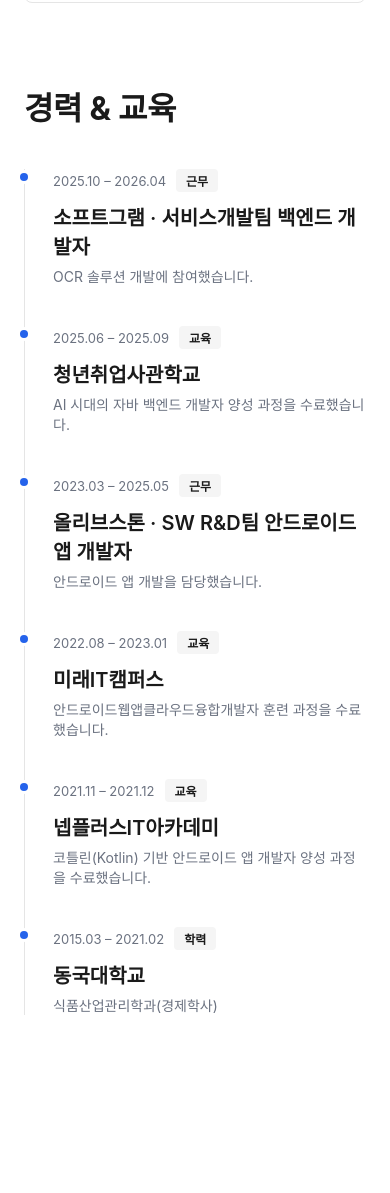
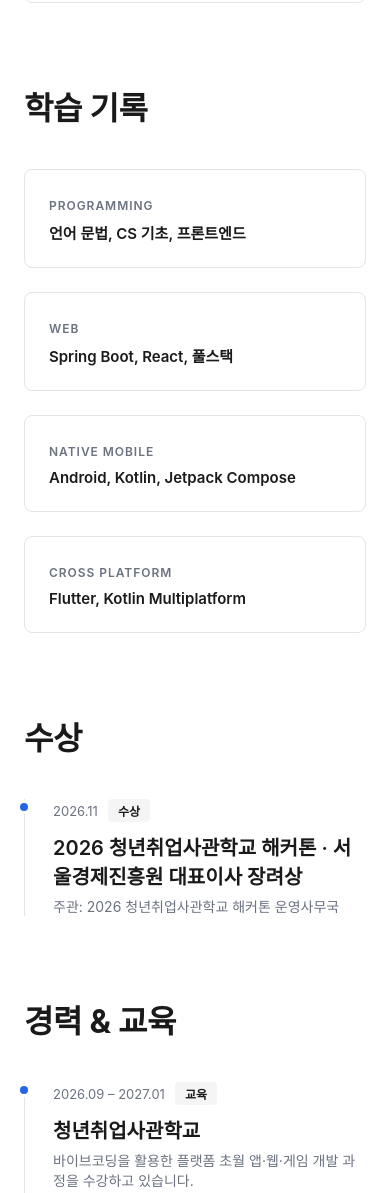
Before and after one commit to koolunkle-archive/project-hub, a plain HTML site: page about.html in a window 390 px wide. Shown: the part 2208-3401 px from the top of the page. Before the commit the page ends 3343 px from the top, so only its background shows below. Drawn offline with Linux system fonts and the light colour scheme; a web font is replaced by a local one.

Commit message:
feat: 경력·수상·학습 기록을 추가하고 프로젝트 상세 정보 정리
- 경력 & 교육에 청년취업사관학교 바이브코딩 플랫폼 초월 앱·웹·게임 개발 과정 추가
- 2026 청년취업사관학교 해커톤 장려상 수상 섹션 추가
- 학습 기록 저장소 4곳으로 가는 링크 섹션 추가
- 약올림 링크를 조직의 저장소 4개로 바꾸고 기술적 도전 내용과 서버 기술 태그 추가
- 내용이 없는 트러블슈팅·회고 섹션은 표시하지 않도록 변경
- Cinema Storage, 구독in 링크를 native-mobile-archive 경로로 수정

```diff
--- a/about.html
+++ b/about.html
@@ -117,9 +117,84 @@
       </div>
     </section>
 
+    <section class="about-section">
+      <h2 class="about-section-title">학습 기록</h2>
+      <div class="contact-grid is-two-col">
+        <a
+          class="contact-card"
+          href="https://github.com/koolunkle/programming-archieve"
+          target="_blank"
+          rel="noopener"
+          data-reveal
+        >
+          <span class="contact-label">PROGRAMMING</span>
+          <span class="contact-value">언어 문법, CS 기초, 프론트엔드</span>
+        </a>
+        <a
+          class="contact-card"
+          href="https://github.com/koolunkle/web-archive"
+          target="_blank"
+          rel="noopener"
+          data-reveal
+        >
+          <span class="contact-label">WEB</span>
+          <span class="contact-value">Spring Boot, React, 풀스택</span>
+        </a>
+        <a
+          class="contact-card"
+          href="https://github.com/koolunkle/native-mobile-archive"
+          target="_blank"
+          rel="noopener"
+          data-reveal
+        >
+          <span class="contact-label">NATIVE MOBILE</span>
+          <span class="contact-value">Android, Kotlin, Jetpack Compose</span>
+        </a>
+        <a
+          class="contact-card"
+          href="https://github.com/koolunkle/cross-platform-archive"
+          target="_blank"
+          rel="noopener"
+          data-reveal
+        >
+          <span class="contact-label">CROSS PLATFORM</span>
+          <span class="contact-value">Flutter, Kotlin Multiplatform</span>
+        </a>
+      </div>
+    </section>
+
+    <section class="about-section">
+      <h2 class="about-section-title">수상</h2>
+      <ol class="timeline">
+        <li class="timeline-item" data-reveal>
+          <span class="timeline-dot"></span>
+          <div class="timeline-meta">
+            <span class="timeline-date">2026.11</span>
+            <span class="timeline-type">수상</span>
+          </div>
+          <h3 class="timeline-title">
+            2026 청년취업사관학교 해커톤 · 서울경제진흥원 대표이사 장려상
+          </h3>
+          <p class="timeline-desc">주관: 2026 청년취업사관학교 해커톤 운영사무국</p>
+        </li>
+      </ol>
+    </section>
+
     <section class="about-section about-section-last">
       <h2 class="about-section-title">경력 &amp; 교육</h2>
       <ol class="timeline">
+        <li class="timeline-item" data-reveal>
+          <span class="timeline-dot"></span>
+          <div class="timeline-meta">
+            <span class="timeline-date">2026.09 – 2027.01</span>
+            <span class="timeline-type">교육</span>
+          </div>
+          <h3 class="timeline-title">청년취업사관학교</h3>
+          <p class="timeline-desc">
+            바이브코딩을 활용한 플랫폼 초월 앱·웹·게임 개발 과정을 수강하고
+            있습니다.
+          </p>
+        </li>
         <li class="timeline-item" data-reveal>
           <span class="timeline-dot"></span>
           <div class="timeline-meta">
--- a/css/style.css
+++ b/css/style.css
@@ -442,13 +442,10 @@ body {
   color: var(--color-text);
 }
 
-.detail-placeholder {
-  margin-top: 16px;
-  padding: 20px 24px;
-  border: 1px dashed var(--color-border);
-  border-radius: 8px;
-  font-size: 14px;
-  color: var(--color-subtext);
+.detail-github-list {
+  display: flex;
+  flex-wrap: wrap;
+  gap: 8px 24px;
 }
 
 .detail-github {
@@ -666,8 +663,14 @@ body {
   gap: 24px;
 }
 
+/* 카드 4개(학습 기록)는 2열로 배치해 마지막 줄에 카드 하나만 남지 않게 한다 */
+.contact-grid.is-two-col {
+  grid-template-columns: repeat(2, 1fr);
+}
+
 @media (max-width: 720px) {
-  .contact-grid {
+  .contact-grid,
+  .contact-grid.is-two-col {
     grid-template-columns: 1fr;
   }
 }
```
Also changed, not shown: js/project-detail.js (+25 -11 lines), js/projects-data.js (+14 -4 lines), projects.html (+6 -3 lines), 1 other file.
